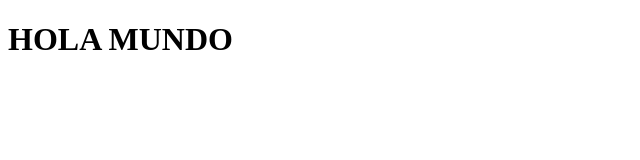
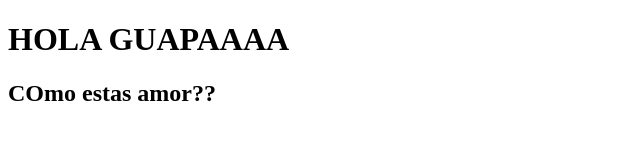
Before and after one commit to AdrjGo/prueba, a plain HTML site: page index.html in a window 1280 px wide. Shown: the whole page, without its empty margins (0-640 px from the left). Drawn offline with Linux system fonts and the light colour scheme.

```diff
--- a/index.html
+++ b/index.html
@@ -7,7 +7,8 @@
 </head>
 <body>
     <main>
-        <h1>HOLA MUNDO</h1>
+        <h1>HOLA GUAPAAAA</h1>
+        <h2>COmo estas amor??</h2>
     </main>
 </body>
 </html>
```
Also changed, not shown: 1 other file.
